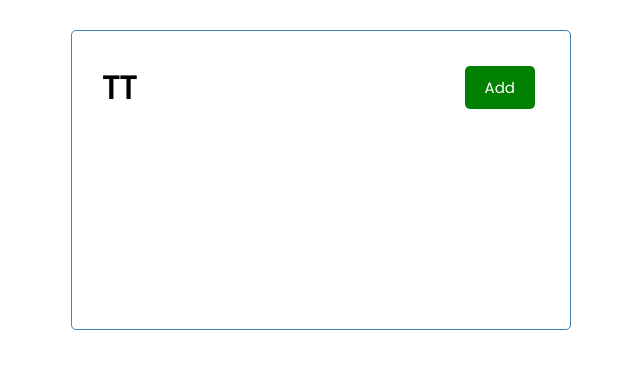
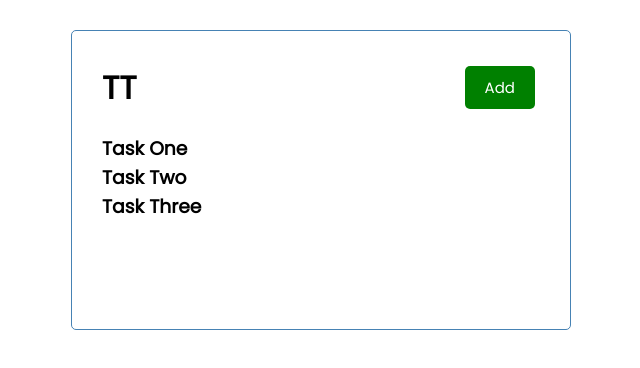
Before and after one commit to raaghavendrahm/Task-Tracker-React, a React (Create React App) app: page / in a window 1280 px wide. Shown: the top 368 px of the page, without its empty margins (319-959 px from the left). Built offline with nearby package versions, Linux system fonts and the light colour scheme.

Commit message:
Tasks component is created with data in it using  useState hook.

```diff
--- a/src/App.js
+++ b/src/App.js
@@ -1,10 +1,12 @@
 import Header from './components/Header';
+import Tasks from './components/Tasks';
 
 function App() {
   return (
     <div className="App">
       <div className="container">
         <Header title="TT" />
+        <Tasks />
       </div>
     </div>
   );
--- /dev/null
+++ b/src/components/Tasks.js
@@ -0,0 +1,36 @@
+import { useState } from 'react';
+
+const Tasks = () => {
+  const [tasks, setTasks] = useState([
+    {
+      id: 1,
+      text: 'Task One',
+      day: 'Day One',
+      reminder: true,
+    },
+
+    {
+      id: 2,
+      text: 'Task Two',
+      day: 'Day Two',
+      reminder: true,
+    },
+
+    {
+      id: 3,
+      text: 'Task Three',
+      day: 'Day Three',
+      reminder: false,
+    },
+  ]);
+
+  return (
+    <div>
+      {tasks.map((task) => (
+        <h3 key={task.id}>{task.text}</h3>
+      ))}
+    </div>
+  );
+};
+
+export default Tasks;
```
